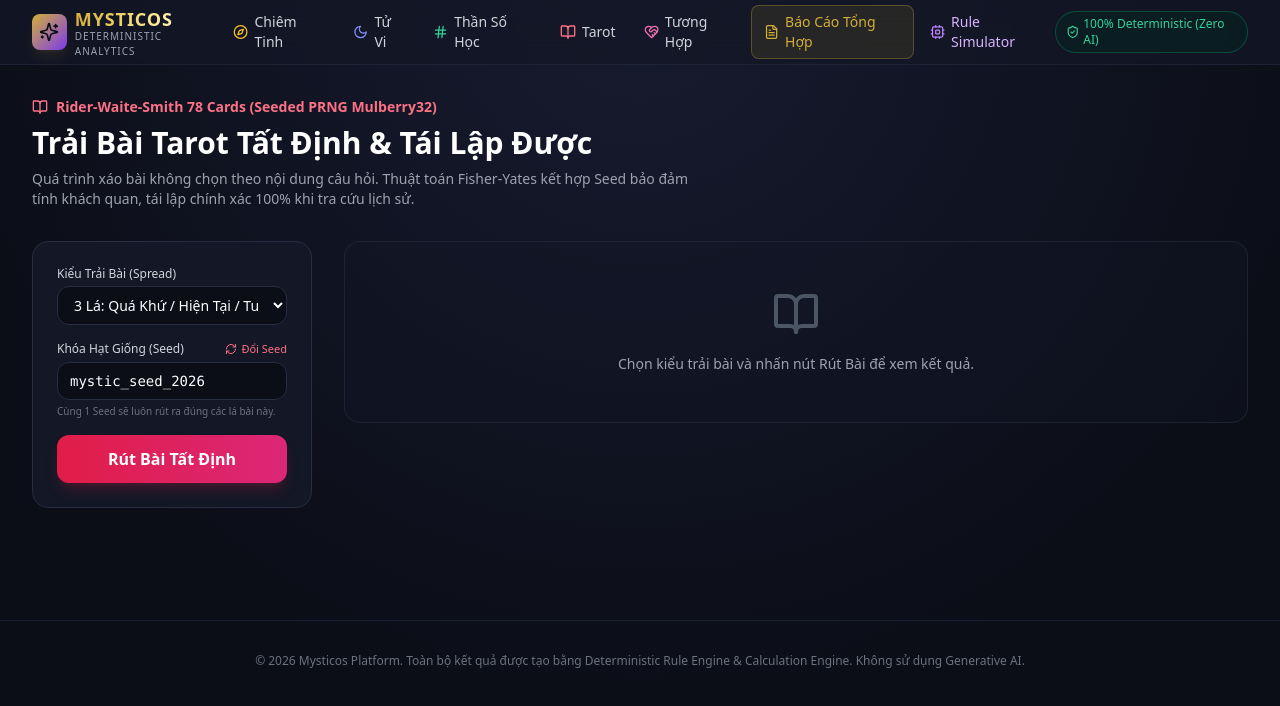
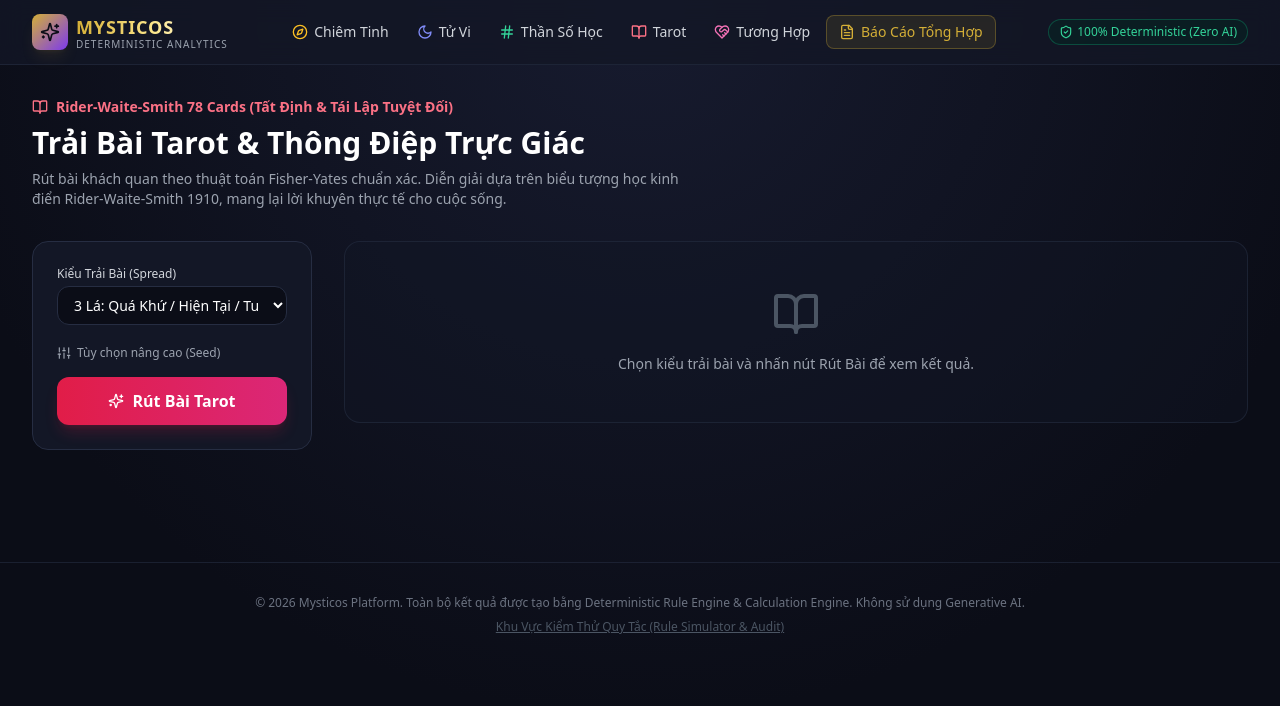
Before and after one commit to hungdev11/ref_future, a Next.js app in the folder apps/web/: page /tarot in a window 1280 px wide. Shown: the top 706 px of the page. Built offline with nearby package versions, Linux system fonts and the light colour scheme.

Commit message:
refactor(ui): hide Rule Simulator from main nav, hide seed clutter in tarot, and add discreet footer audit link

```diff
--- a/apps/web/app/layout.tsx
+++ b/apps/web/app/layout.tsx
@@ -19,8 +19,13 @@
       <body className="antialiased selection:bg-accentGold/30 selection:text-white">
         <Navbar />
         <main className="max-w-7xl mx-auto px-4 sm:px-6 lg:px-8 py-8">{children}</main>
-        <footer className="mt-20 border-t border-borderDark/60 py-8 text-center text-xs text-gray-500">
+        <footer className="mt-20 border-t border-borderDark/60 py-8 text-center text-xs text-gray-500 space-y-2">
           <p>© 2026 Mysticos Platform. Toàn bộ kết quả được tạo bằng Deterministic Rule Engine & Calculation Engine. Không sử dụng Generative AI.</p>
+          <div>
+            <a href="/admin/rules" className="text-gray-600 hover:text-gray-400 transition-colors underline">
+              Khu Vực Kiểm Thử Quy Tắc (Rule Simulator & Audit)
+            </a>
+          </div>
         </footer>
       </body>
     </html>
--- a/apps/web/app/tarot/page.tsx
+++ b/apps/web/app/tarot/page.tsx
@@ -1,11 +1,12 @@
 'use client';
 
 import React, { useState } from 'react';
-import { BookOpen, Sparkles, RefreshCw, ShieldCheck, AlertCircle, Compass } from 'lucide-react';
+import { BookOpen, Sparkles, RefreshCw, ShieldCheck, AlertCircle, Sliders } from 'lucide-react';
 
 export default function TarotPage() {
   const [spreadCode, setSpreadCode] = useState('SPREAD_3_PPF');
-  const [seed, setSeed] = useState('mystic_seed_2026');
+  const [seed, setSeed] = useState(() => `seed_${Math.random().toString(36).substring(2, 10)}`);
+  const [showAdvanced, setShowAdvanced] = useState(false);
 
   const [loading, setLoading] = useState(false);
   const [result, setResult] = useState<any>(null);
@@ -16,11 +17,15 @@
     setLoading(true);
     setError(null);
 
+    // If user hasn't specified an explicit seed in advanced mode, generate fresh seed
+    const activeSeed = showAdvanced ? seed : `seed_${Date.now()}_${Math.random().toString(36).substring(2, 8)}`;
+    setSeed(activeSeed);
+
     try {
       const res = await fetch('/api/tarot/draw', {
         method: 'POST',
         headers: { 'Content-Type': 'application/json' },
-        body: JSON.stringify({ spreadCode, seed }),
+        body: JSON.stringify({ spreadCode, seed: activeSeed }),
       });
 
       const data = await res.json();
@@ -44,11 +49,11 @@
       <div className="space-y-2">
         <div className="flex items-center gap-2 text-rose-400 font-semibold text-sm">
           <BookOpen className="w-4 h-4" />
-          <span>Rider-Waite-Smith 78 Cards (Seeded PRNG Mulberry32)</span>
+          <span>Rider-Waite-Smith 78 Cards (Tất Định & Tái Lập Tuyệt Đối)</span>
         </div>
-        <h1 className="text-3xl font-extrabold text-white">Trải Bài Tarot Tất Định & Tái Lập Được</h1>
+        <h1 className="text-3xl font-extrabold text-white">Trải Bài Tarot & Thông Điệp Trực Giác</h1>
         <p className="text-sm text-gray-400 max-w-2xl">
-          Quá trình xáo bài không chọn theo nội dung câu hỏi. Thuật toán Fisher-Yates kết hợp Seed bảo đảm tính khách quan, tái lập chính xác 100% khi tra cứu lịch sử.
+          Rút bài khách quan theo thuật toán Fisher-Yates chuẩn xác. Diễn giải dựa trên biểu tượng học kinh điển Rider-Waite-Smith 1910, mang lại lời khuyên thực tế cho cuộc sống.
         </p>
       </div>
 
@@ -71,8 +76,21 @@
               </select>
             </div>
 
-            <div>
-              <div className="flex items-center justify-between mb-1">
+            {/* Advanced Seed Toggle */}
+            <div className="pt-1">
+              <button
+                type="button"
+                onClick={() => setShowAdvanced(!showAdvanced)}
+                className="text-xs text-gray-400 hover:text-rose-400 flex items-center gap-1.5 transition-colors"
+              >
+                <Sliders className="w-3.5 h-3.5" />
+                <span>{showAdvanced ? 'Ẩn tùy chọn nâng cao' : 'Tùy chọn nâng cao (Seed)'}</span>
+              </button>
+            </div>
+
+            {showAdvanced && (
+              <div className="p-3.5 rounded-xl bg-background/80 border border-borderDark space-y-2 animate-fadeIn">
+                <div className="flex items-center justify-between">
                   <label className="block text-xs font-medium text-gray-300">Khóa Hạt Giống (Seed)</label>
                   <button
                     type="button"
@@ -86,20 +104,30 @@
                   type="text"
                   value={seed}
                   onChange={(e) => setSeed(e.target.value)}
-                required
-                className="w-full px-3 py-2 rounded-xl bg-background border border-borderDark text-white font-mono text-sm focus:outline-none focus:border-rose-500"
+                  className="w-full px-3 py-2 rounded-xl bg-background border border-borderDark text-white font-mono text-xs focus:outline-none focus:border-rose-500"
                 />
-              <span className="text-[10px] text-gray-500 mt-1 block">
-                Cùng 1 Seed sẽ luôn rút ra đúng các lá bài này.
+                <span className="text-[10px] text-gray-500 block">
+                  Cố định seed để tái lập chính xác lần rút bài này.
                 </span>
               </div>
+            )}
 
             <button
               type="submit"
               disabled={loading}
-              className="w-full py-3 rounded-xl bg-gradient-to-r from-rose-600 to-pink-600 text-white font-bold hover:opacity-95 transition-opacity disabled:opacity-50 mt-4 shadow-lg shadow-rose-600/20"
+              className="w-full py-3 rounded-xl bg-gradient-to-r from-rose-600 to-pink-600 text-white font-bold hover:opacity-95 transition-opacity disabled:opacity-50 mt-4 shadow-lg shadow-rose-600/20 flex items-center justify-center gap-2"
             >
-              {loading ? 'Đang Xáo Bài...' : 'Rút Bài Tất Định'}
+              {loading ? (
+                <>
+                  <RefreshCw className="w-4 h-4 animate-spin" />
+                  Đang Xáo Bài...
+                </>
+              ) : (
+                <>
+                  <Sparkles className="w-4 h-4" />
+                  Rút Bài Tarot
+                </>
+              )}
             </button>
           </form>
 
@@ -122,16 +150,29 @@
 
           {result && (
             <div className="space-y-6">
-              {/* Seed Trace Banner */}
-              <div className="p-4 rounded-xl bg-background/80 border border-borderDark flex items-center justify-between text-xs">
+              {/* Clean verification banner */}
+              <div className="p-4 rounded-xl bg-surface border border-borderDark flex flex-wrap items-center justify-between gap-3 text-xs">
                 <div className="flex items-center gap-2">
-                  <span className="text-gray-400">Trải bài:</span>{' '}
-                  <span className="font-bold text-white">{result.metadata.spreadName}</span>
+                  <ShieldCheck className="w-4 h-4 text-emerald-400" />
+                  <span className="text-gray-200">
+                    Trải bài: <strong className="text-white">{result.metadata.spreadName}</strong> ({result.facts.draws.length} lá)
+                  </span>
                 </div>
-                <div className="font-mono text-gray-400">
-                  Seed: <span className="text-rose-400 font-bold">{result.facts.seed}</span>
+                <button
+                  type="button"
+                  onClick={() => setShowAdvanced(!showAdvanced)}
+                  className="text-gray-400 hover:text-rose-400 text-[11px] transition-colors underline"
+                >
+                  {showAdvanced ? 'Ẩn thông số Seed' : 'Xem thông số Seed & Audit'}
+                </button>
               </div>
+
+              {showAdvanced && (
+                <div className="p-3.5 rounded-xl bg-background/90 border border-borderDark text-[11px] font-mono text-gray-400 space-y-1">
+                  <div>Thuật toán xáo bài: PRNG Mulberry32 • Fisher-Yates</div>
+                  <div>Khóa hạt giống (Seed): <span className="text-rose-400 font-bold">{result.facts.seed}</span></div>
                 </div>
+              )}
 
               {/* Cards Grid */}
               <div className="grid grid-cols-1 sm:grid-cols-2 md:grid-cols-3 gap-4">
@@ -177,9 +218,11 @@
                       </div>
                     </div>
 
-                    <div className="pt-3 border-t border-borderDark/40 text-[10px] font-mono text-gray-500">
+                    {showAdvanced && (
+                      <div className="pt-2 border-t border-borderDark/40 text-[10px] font-mono text-gray-500">
                         Code: {draw.card.cardCode}
                       </div>
+                    )}
                   </div>
                 ))}
               </div>
--- a/apps/web/components/Navbar.tsx
+++ b/apps/web/components/Navbar.tsx
@@ -65,13 +65,6 @@
             <FileText className="w-4 h-4 text-accentGold" />
             Báo Cáo Tổng Hợp
           </Link>
-          <Link
-            href="/admin/rules"
-            className="flex items-center gap-1.5 px-3 py-1.5 rounded-lg hover:text-white hover:bg-surfaceHover text-purple-300 transition-colors"
-          >
-            <Cpu className="w-4 h-4 text-purple-400" />
-            Rule Simulator
-          </Link>
         </nav>
 
         <div className="flex items-center gap-3">
```
Lines whose indentation alone changed are shown as unchanged.
